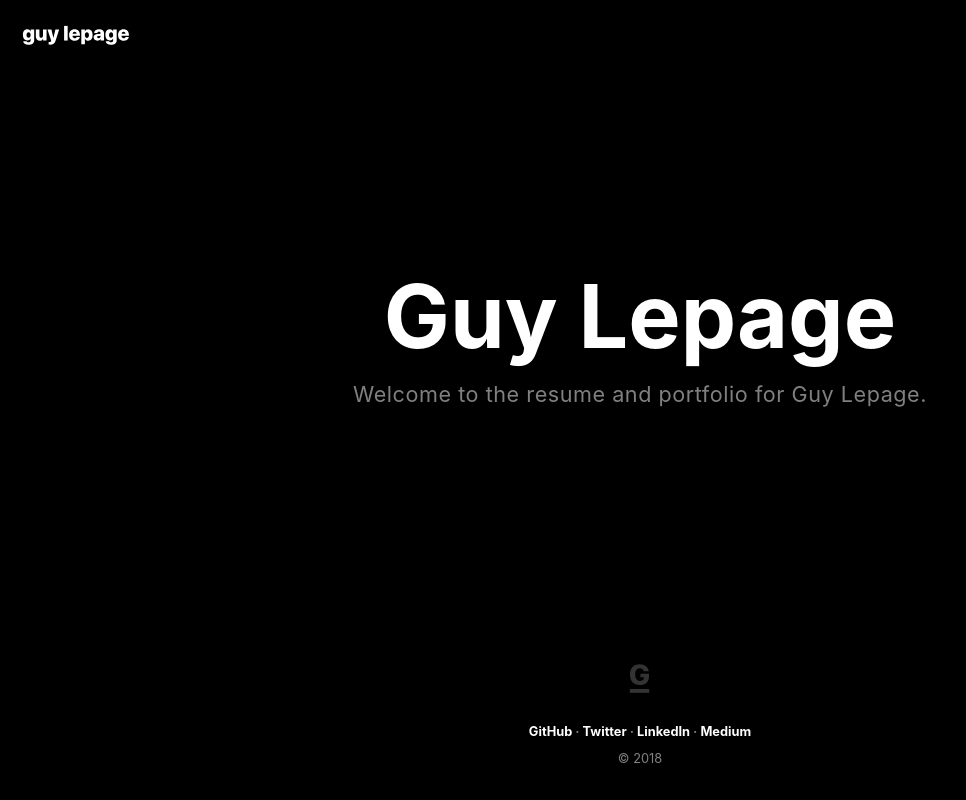
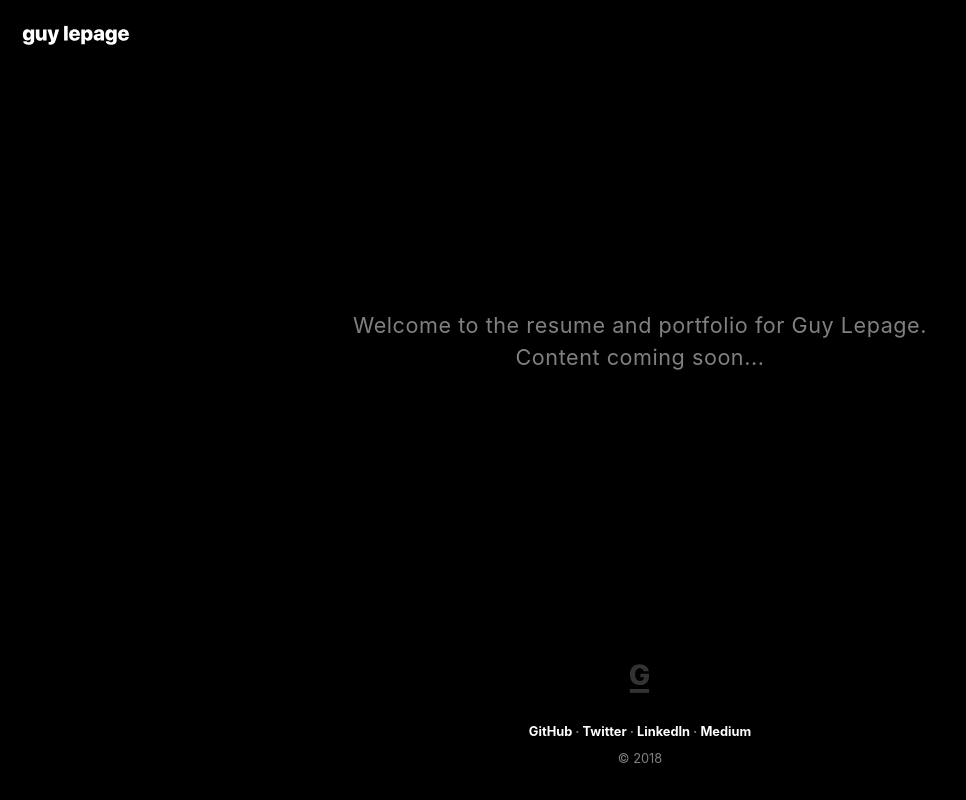
Before and after one commit to guylepage3/lepage.cc, a React (Create React App) app: page / in a window 1280 px wide. Shown: the whole page, without its empty margins (0-966 px from the left). Built offline with nearby package versions, Linux system fonts and the light colour scheme.

Commit message:
update to hero content
Signed-off-by: Guy Lepage <guylepage3@gmail.com>

```diff
--- a/src/components/Hero.js
+++ b/src/components/Hero.js
@@ -10,10 +10,10 @@ class Hero extends Component {
           maxWidth: '685px'
         }}>
         <h1 className="display-3 text-white font-weight-bold">
-          Guy Lepage
         </h1>
         <div className="lead text-white-50">
-          Welcome to the resume and portfolio for Guy Lepage.
+          Welcome to the resume and portfolio for Guy Lepage.<br />
+          Content coming soon...
         </div>
       </main>
     );
```
